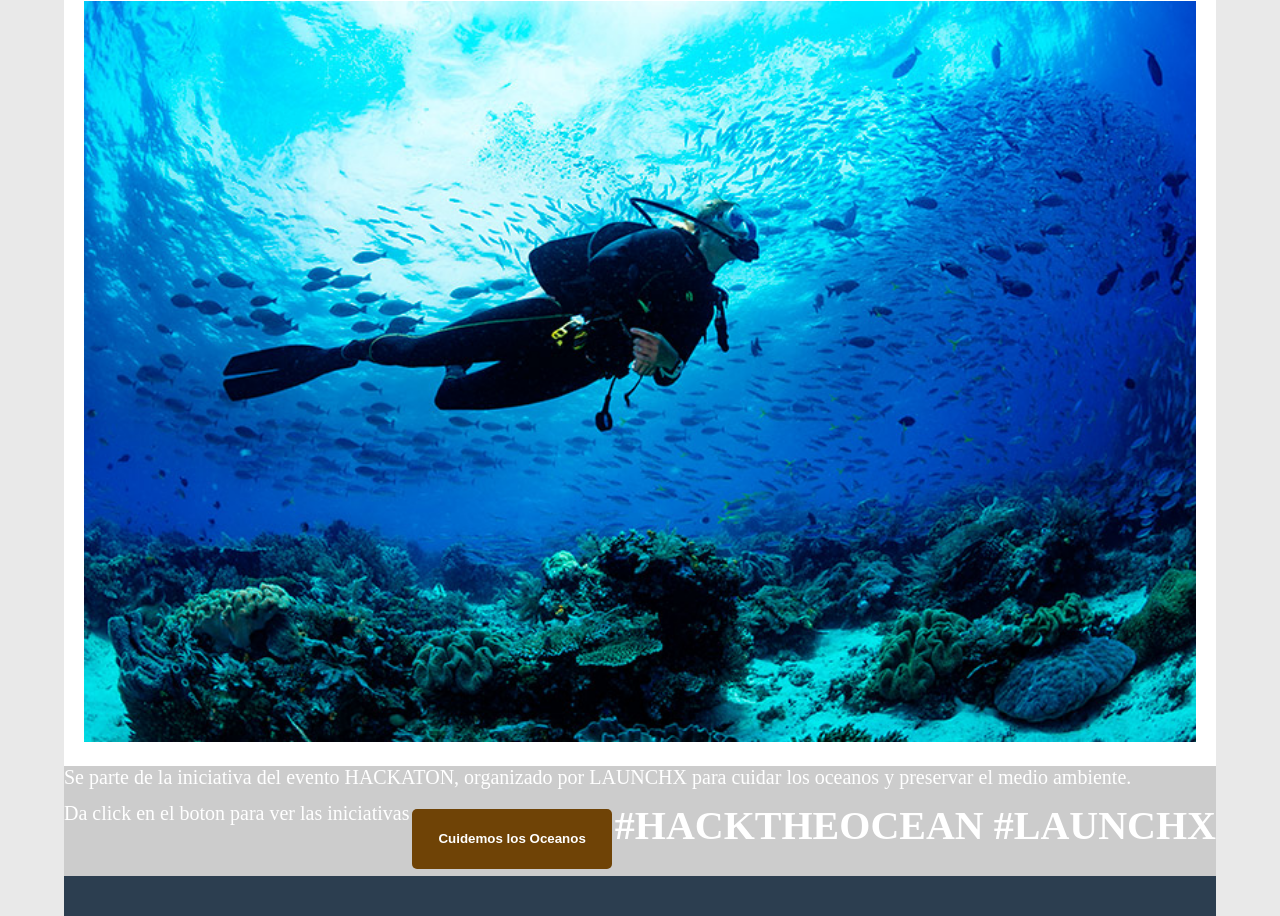
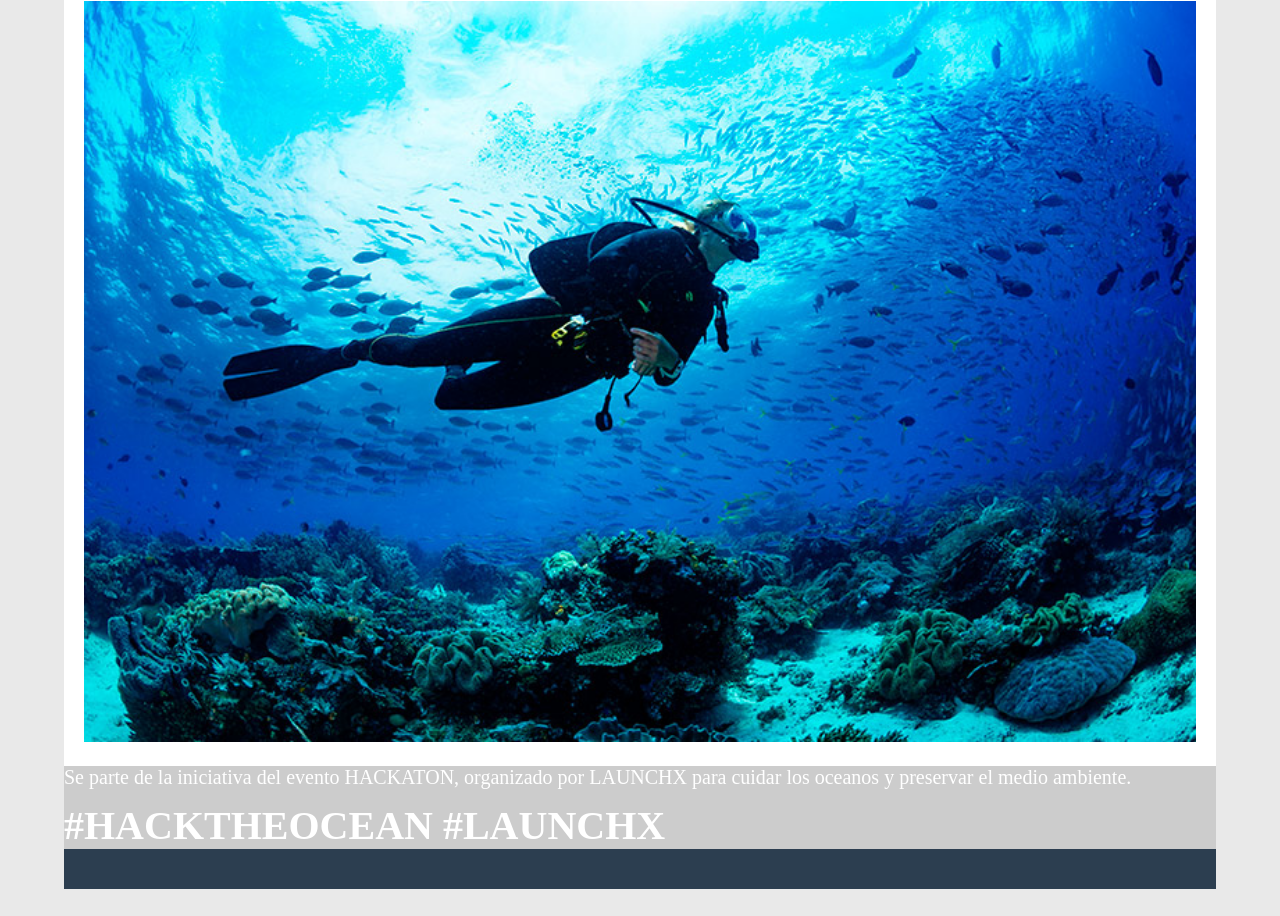
Before and after one commit to santysmoc/HackathonMicroplasticosOceanicos, a plain HTML site: page tips.html in a window 1280 px wide. Shown: the part 1085-2001 px from the top of the page. After the commit the page ends 1974 px from the top, so only its background shows below. Drawn offline with Linux system fonts and the light colour scheme.

Commit message:
boton cambio kelvin

```diff
--- a/tips.html
+++ b/tips.html
@@ -59,11 +59,7 @@
 </p>
 <br>
 <br>
-<p class="parrafoaside">
-    Da click en el boton para ver las iniciativas
 
-</p>
-<button class="boton1">Cuidemos los Oceanos</button>
 <h2 class="subtitulo2"> #HACKTHEOCEAN #LAUNCHX  </h2>
         </div>
 
```
Also changed, not shown: Problematica.html (+6 -0 lines), index.html (+3 -1 lines).
